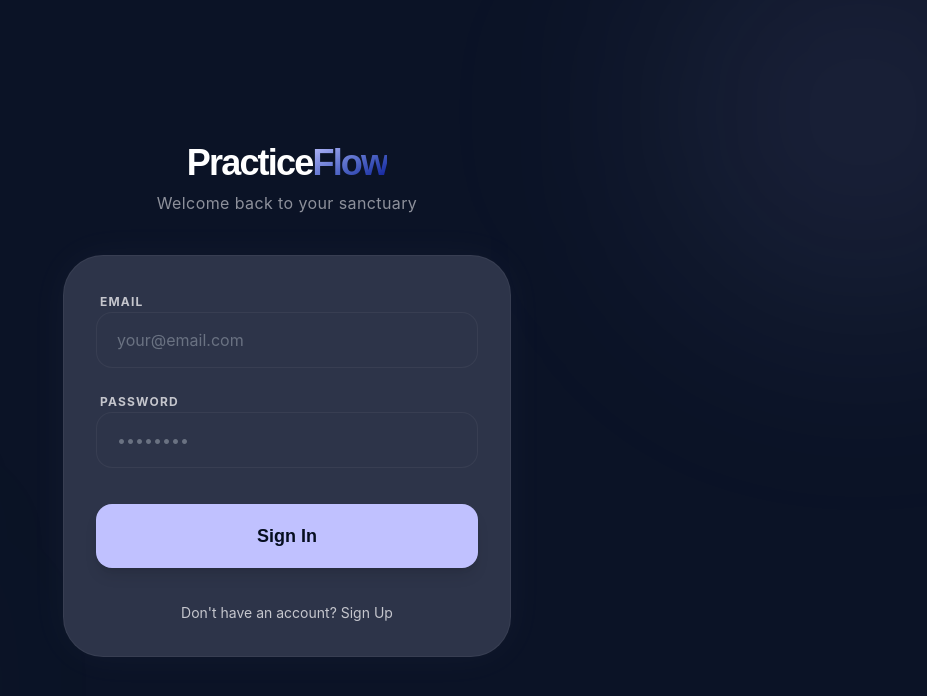
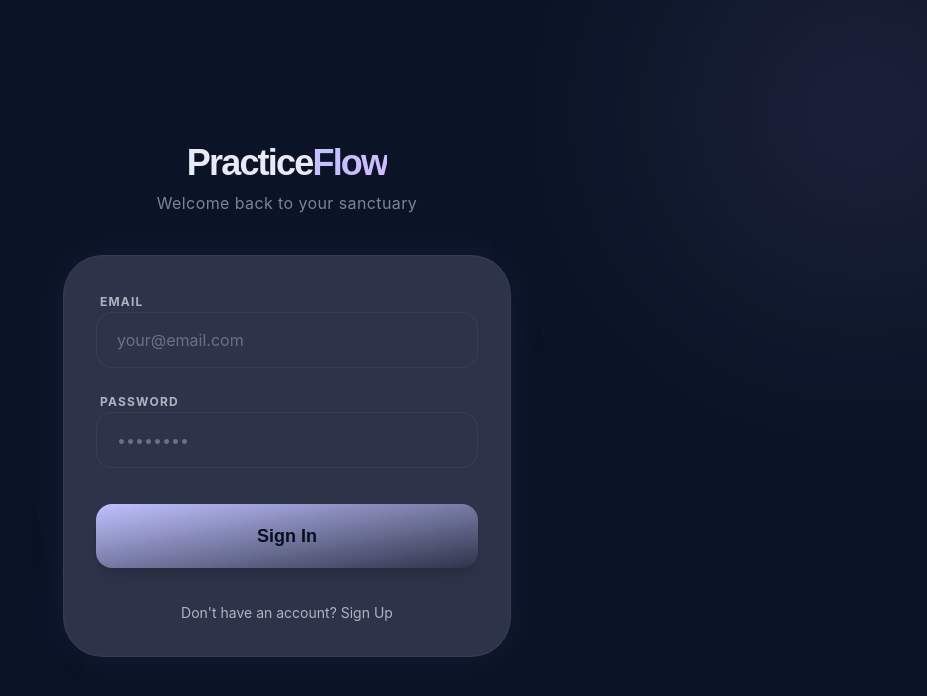
Before and after one commit to haag08/practiceFlow, a SvelteKit app: page /login in a window 1280 px wide. Shown: the top 696 px of the page, without its empty margins (353-1280 px from the left). Built offline with nearby package versions, Linux system fonts and the light colour scheme; no server answers.

Commit message:
Update layout.css

```diff
--- a/src/routes/layout.css
+++ b/src/routes/layout.css
@@ -2,6 +2,10 @@
 @plugin '@tailwindcss/forms';
 @plugin '@tailwindcss/typography';
 
+/* ============================================
+   DARK THEME (default)
+   Deep indigo-blue, the original look
+   ============================================ */
 :root {
   --surface: #0b1326;
   --surface-container-highest: #2d3449;
@@ -9,34 +13,57 @@
   --surface-container: #171f33;
   --surface-container-low: #131b2e;
   --surface-container-lowest: #060e20;
-  --on-surface: #ffffff;
-  --on-surface-variant: #c5c6cd;
+  --on-surface: #e8eaf6;
+  --on-surface-variant: #b0b3c1;
   --primary: #c0c1ff;
-  --primary-container: #0d0093;
-  --glass-shadow: rgba(192, 193, 255, 0.04);
+  --primary-container: #2a2f9e;
+  --secondary: #d2bbff;
+  --tertiary: #4edea3;
+  --error: #f28b82;
+  --outline-variant: #2e3347;
+  --glass-shadow: rgba(192, 193, 255, 0.06);
 }
 
+/* ============================================
+   LIGHT THEME
+   Warm cream & soft indigo — reads easily,
+   uses same purple/teal accent family
+   ============================================ */
 .light-theme {
-  --surface: #f8f9ff;
-  --surface-container-highest: #e0e2ed;
-  --surface-container-high: #ebeef9;
-  --surface-container: #f1f3f9;
-  --surface-container-low: #f5f6fa;
+  /* Page background: very warm off-white with a subtle indigo tint */
+  --surface: #f2f3fb;
+  /* Cards: layered from pure white down to a light lavender-tinted gray */
   --surface-container-lowest: #ffffff;
-  --on-surface: #1a1c1e;
-  --on-surface-variant: #44474e;
-  --primary: #4559be;
-  --primary-container: #dae1ff;
-  --glass-shadow: rgba(0, 0, 0, 0.05);
+  --surface-container-low: #f5f5ff;
+  --surface-container: #edeef8;
+  --surface-container-high: #e5e6f2;
+  --surface-container-highest: #d8d9ea;
+  /* Text: near-black with a slight blue-gray tint for warmth */
+  --on-surface: #16181f;
+  --on-surface-variant: #4a4c5e;
+  /* Accent: deeper, richer indigo so it's visible on light backgrounds */
+  --primary: #3d3db8;
+  --primary-container: #e3e3ff;
+  /* Keep secondary and tertiary consistent */
+  --secondary: #6b45c4;
+  --tertiary: #0d7a52;
+  /* Better error color for light mode */
+  --error: #b3261e;
+  /* Subtle borders */
+  --outline-variant: #c7c8da;
+  /* Soft shadow for glassmorphism in light mode */
+  --glass-shadow: rgba(61, 61, 184, 0.08);
 }
 
+/* ============================================
+   TAILWIND THEME TOKENS
+   ============================================ */
 @theme {
-  /* Colors */
   --color-primary: var(--primary);
   --color-primary-container: var(--primary-container);
-  --color-primary-dim: #c0c1ff;
-  --color-secondary: #d2bbff;
-  --color-tertiary: #4edea3;
+  --color-secondary: var(--secondary);
+  --color-tertiary: var(--tertiary);
+  --color-error: var(--error);
 
   --color-surface: var(--surface);
   --color-surface-container-highest: var(--surface-container-highest);
@@ -48,19 +75,26 @@
   --color-surface-tint: var(--primary);
   --color-on-surface: var(--on-surface);
   --color-on-surface-variant: var(--on-surface-variant);
-  --color-outline-variant: #45474c;
+  --color-on-primary: #ffffff;
+  --color-outline-variant: var(--outline-variant);
 
-  /* Typography */
   --font-display: 'Manrope', sans-serif;
   --font-body: 'Inter', sans-serif;
 }
 
+/* ============================================
+   BASE
+   ============================================ */
 @layer base {
   html, body {
-    @apply bg-surface text-on-surface font-body h-full w-full antialiased transition-colors duration-300;
+    @apply bg-surface text-on-surface font-body h-full w-full antialiased;
+    transition: background-color 0.35s ease, color 0.35s ease;
   }
 }
 
+/* ============================================
+   UTILITIES
+   ============================================ */
 @layer utilities {
   .glass-panel {
     @apply bg-surface-container-low/60 backdrop-blur-[20px];
@@ -71,14 +105,17 @@
   }
 
   .ghost-border {
-    @apply border border-outline-variant/20;
+    border: 1px solid var(--outline-variant);
+    opacity: 0.6;
   }
 
   .ghost-border-focus {
     @apply focus:border-primary/40 focus:ring-0 focus:outline-none;
   }
 
+  /* In dark mode: periwinkle→indigo. In light: deep indigo→violet. */
   .gradient-text {
-    @apply bg-clip-text text-transparent bg-gradient-to-br from-primary to-primary-container;
+    @apply bg-clip-text text-transparent;
+    background-image: linear-gradient(135deg, var(--primary), var(--secondary));
   }
 }
```
